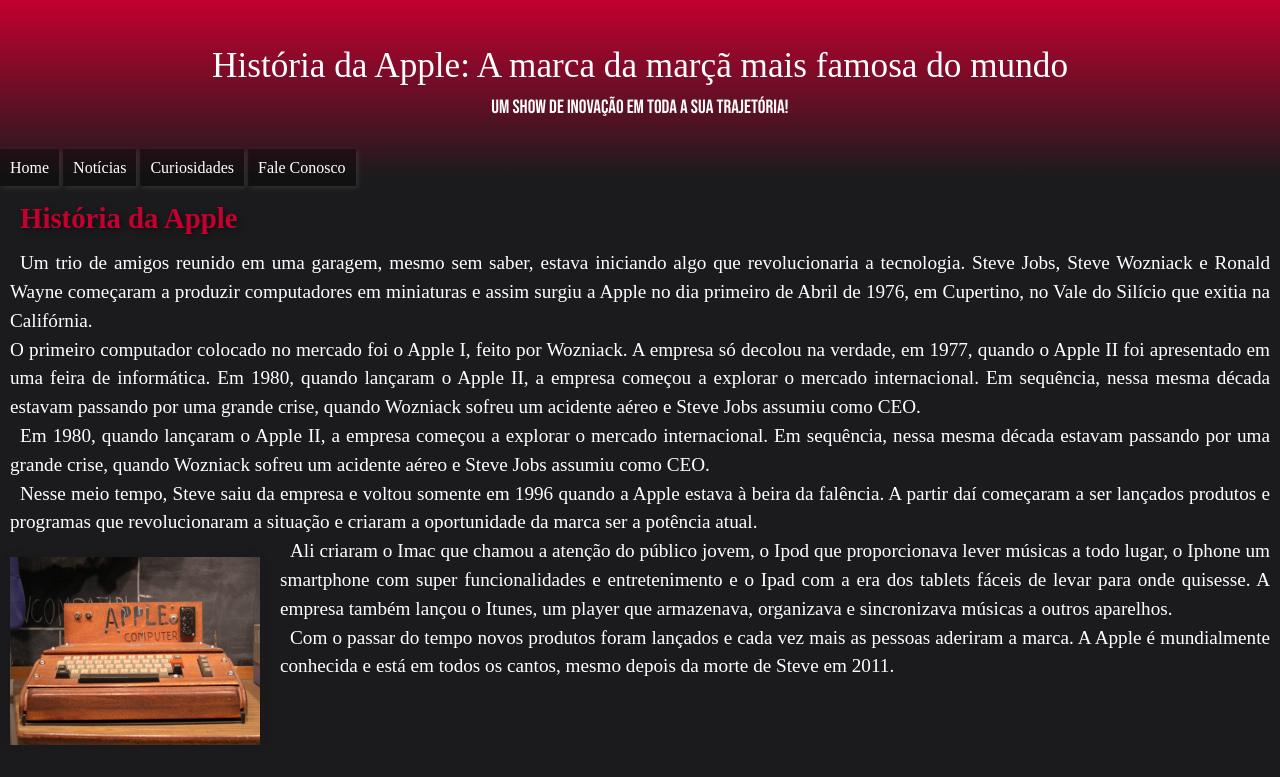
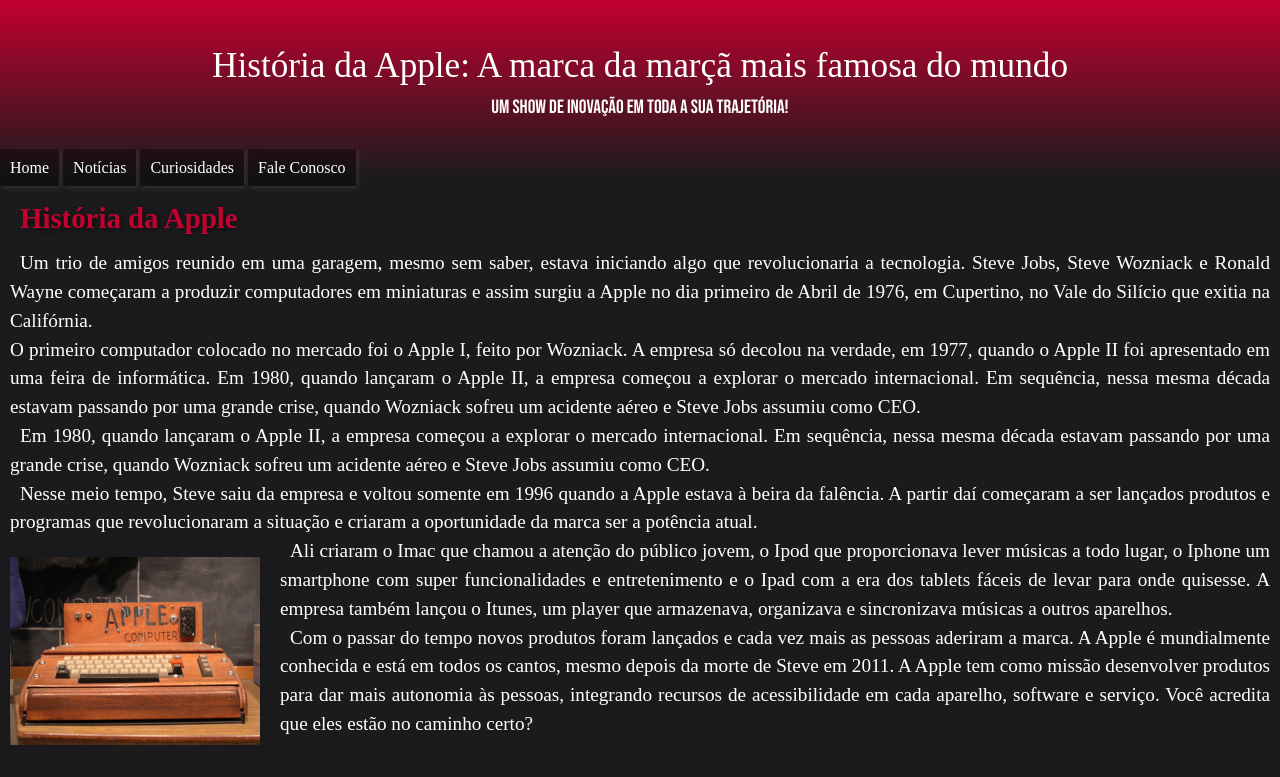
Before and after one commit to FelipeM1221/Projeto-Apple, a plain HTML site: page index.html in a window 1280 px wide. Shown: the top 777 px of the page. Drawn offline with nearby package versions, Linux system fonts and the light colour scheme; a web font is replaced by a local one.

Commit message:
Ajustes no conteúdo

```diff
--- a/index.html
+++ b/index.html
@@ -71,7 +71,7 @@
 
                 <p>Ali criaram o Imac que chamou a atenção do público jovem, o Ipod que proporcionava lever músicas a todo lugar, o Iphone um smartphone com super funcionalidades e entretenimento e o Ipad com a era dos tablets fáceis de levar para onde quisesse. A empresa também lançou o Itunes, um player que armazenava, organizava e sincronizava músicas a outros aparelhos.</p>
 
-                <p>Com o passar do tempo novos produtos foram lançados e cada vez mais as pessoas aderiram a marca. A Apple é mundialmente conhecida e está em todos os cantos, mesmo depois da morte de Steve em 2011.</p>
+                <p>Com o passar do tempo novos produtos foram lançados e cada vez mais as pessoas aderiram a marca. A Apple é mundialmente conhecida e está em todos os cantos, mesmo depois da morte de Steve em 2011. A Apple tem como missão desenvolver produtos para dar mais autonomia às pessoas, integrando recursos de acessibilidade em cada aparelho, software e serviço. Você acredita que eles estão no caminho certo?</p>
             </article>
 
             <article id="logo">
```
